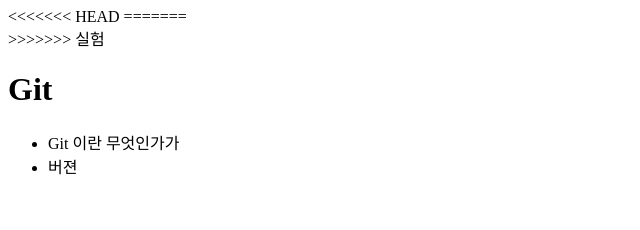
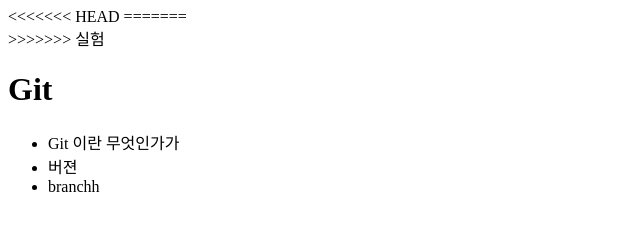
Before and after one commit to eupark/opentutorials_GiT_eupark, a plain HTML site: page index.html in a window 1280 px wide. Shown: the full height of the page, 0-640 px from the left. Drawn offline with Linux system fonts and the light colour scheme.

Commit message:
add brancheee

```diff
--- a/index.html
+++ b/index.html
@@ -13,6 +13,7 @@ Git 소개
 <ul>
 	<li>Git 이란 무엇인가가</li>
 	<li>버젼</li>
+	<li>branchh</li>
 </ul>
 </body>
 </html>
```
